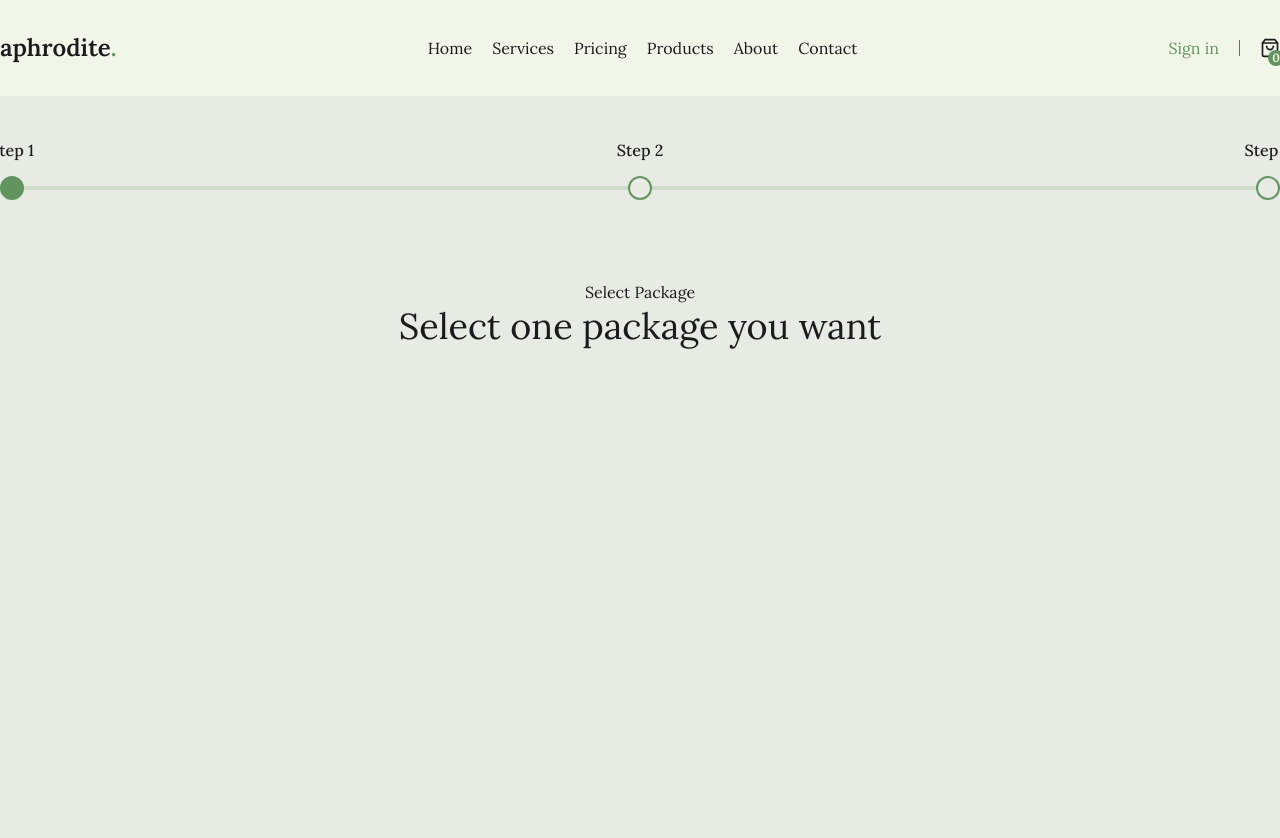
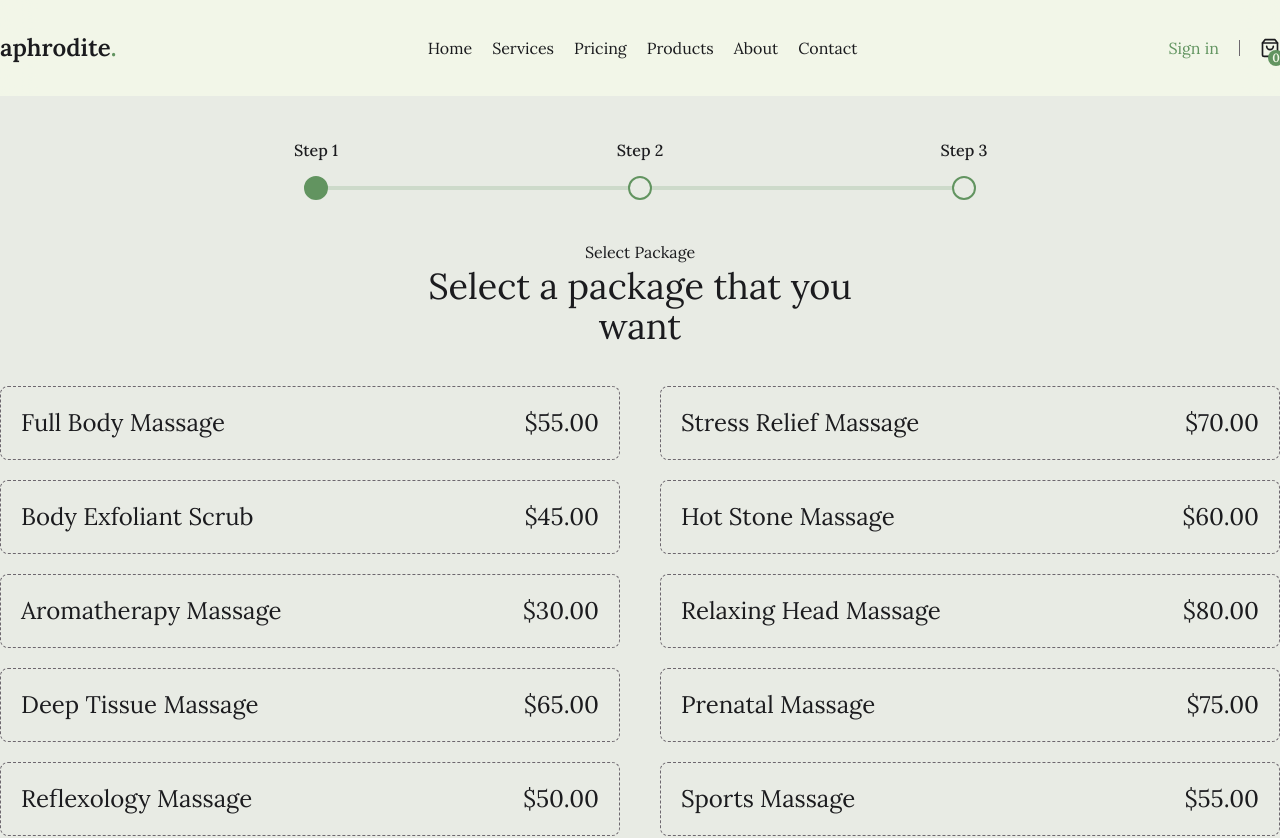
Before and after one commit to shohan-pherones/aphrodite-frontend, a Next.js app: page /appointment in a window 1280 px wide. Shown: the top 838 px of the page. Built offline with nearby package versions, Linux system fonts and the light colour scheme.

Commit message:
pricings selection

```diff
--- a/components/SelectPackage.tsx
+++ b/components/SelectPackage.tsx
@@ -1,3 +1,6 @@
+import { pricings } from "@/data/pricing";
+import { cn, formatCurrency } from "@/lib/utils";
+import { useState } from "react";
 import { AppointmentFormData } from "./Appointment";
 import SectionTitle from "./SectionTitle";
 
@@ -14,12 +17,34 @@ const SelectPackage: React.FC<SelectPackageProps> = ({
   activeStep,
   setActiveStep,
 }) => {
+  const [selectedPackage, setSelectedPackage] = useState<string | null>(null);
+
   return (
-    <div className="py-20">
+    <div className="pt-10">
       <SectionTitle
         subtitle="Select Package"
-        title="Select one package you want"
+        title="Select a package that you want"
       />
+
+      <div className="grid grid-cols-1 lg:grid-cols-2 gap-x-10 gap-y-5">
+        {pricings.map((pricing) => (
+          <div
+            onClick={() => setSelectedPackage(pricing.id)}
+            key={pricing.id}
+            className={cn(
+              "cursor-pointer border p-5 rounded-lg transition",
+              selectedPackage === pricing.id
+                ? "bg-green text-white border-solid border-green"
+                : "bg-transparent border-gray border-dashed"
+            )}
+          >
+            <h4 className="text-xl md:text-2xl flex gap-2.5 items-center justify-between">
+              <span>{pricing.title}</span>
+              <span>{formatCurrency(pricing.price)}</span>
+            </h4>
+          </div>
+        ))}
+      </div>
     </div>
   );
 };
--- a/components/StepBar.tsx
+++ b/components/StepBar.tsx
@@ -2,7 +2,7 @@ import { cn } from "@/lib/utils";
 
 const StepBar = ({ activeStep }: { activeStep: 1 | 2 | 3 }) => {
   return (
-    <div className="flex items-center justify-between">
+    <div className="flex items-center justify-between max-w-2xl mx-auto">
       {/* FIRST CIRCLE */}
       <div
         className={cn(
--- a/data/pricing.ts
+++ b/data/pricing.ts
@@ -1,50 +1,60 @@
 export const pricings = [
   {
+    id: "1",
     title: "Full Body Massage",
     description: "If you feel tired and stressed after work.",
     price: 55,
   },
   {
+    id: "2",
     title: "Stress Relief Massage",
     description: "Choose a single massage or take a session.",
     price: 70,
   },
   {
+    id: "3",
     title: "Body Exfoliant Scrub",
     description: "Helps detox the body and reduce cellulite.",
     price: 45,
   },
   {
+    id: "4",
     title: "Hot Stone Massage",
     description: "Perfect to relieve back and muscle pains.",
     price: 60,
   },
   {
+    id: "5",
     title: "Aromatherapy Massage",
     description: "Prevents seasonal flu and improves sleep.",
     price: 30,
   },
   {
+    id: "6",
     title: "Relaxing Head Massage",
     description: "Get rid of the neck pains and headaches.",
     price: 80,
   },
   {
+    id: "7",
     title: "Deep Tissue Massage",
     description: "Targets knots and chronic muscle tension.",
     price: 65,
   },
   {
+    id: "8",
     title: "Prenatal Massage",
     description: "Designed for expectant mothers to ease discomfort.",
     price: 75,
   },
   {
+    id: "9",
     title: "Reflexology Massage",
     description: "Focuses on pressure points to promote relaxation.",
     price: 50,
   },
   {
+    id: "10",
     title: "Sports Massage",
     description:
       "Helps athletes recover from injuries and enhance performance.",
```
